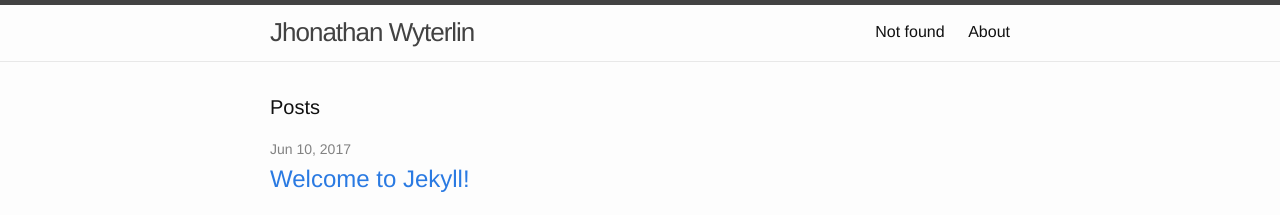
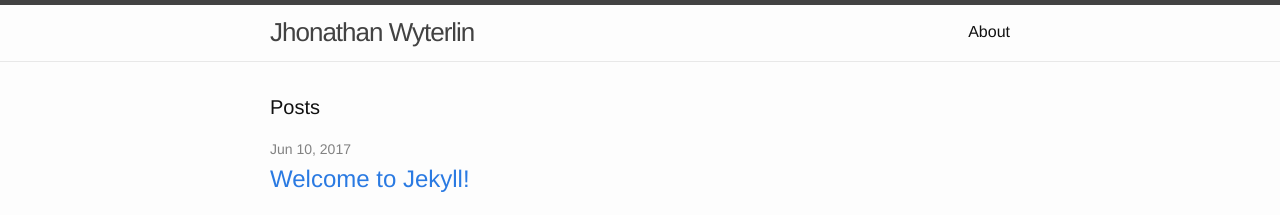
Before and after one commit to jwyterlin/jwyterlin.github.io, a Jekyll site: the page built from index.md, in a window 1280 px wide. Shown: the top 215 px of the page. Built offline with Jekyll 4.4.1, drawn with Linux system fonts in a browser that asks for light colours.

Commit message:
Stop showing 'Not found' in the Header

```diff
--- a/_includes/header.html
+++ b/_includes/header.html
@@ -21,7 +21,7 @@
         <div class="trigger">
           {% for path in page_paths %}
             {% assign my_page = site.pages | where: "path", path | first %}
-            {% if my_page.title %}
+            {% if my_page.title and my_page.title != "Not found" %}
             <a class="page-link" href="{{ my_page.url | relative_url }}">{{ my_page.title | escape }}</a>
             {% endif %}
           {% endfor %}
```
